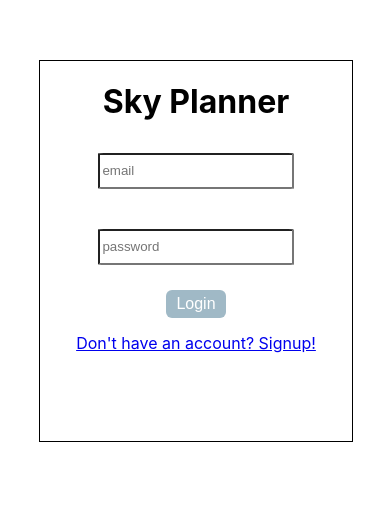
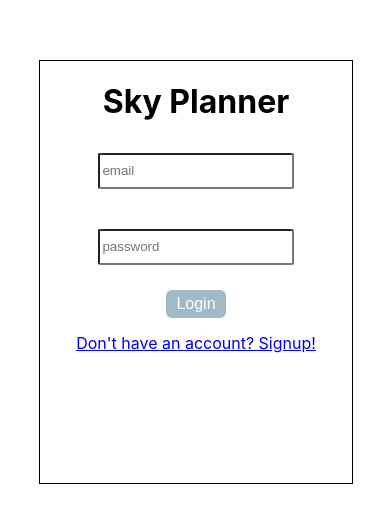
Before and after one commit to Brandao-lang/sky-planner, a React (Create React App) app in the folder Client/: page / in a window 390 px wide. Shown: the part 109-632 px from the top of the page. Built offline with nearby package versions, Linux system fonts and the light colour scheme.

Commit message:
mobile view additions

```diff
--- a/Client/src/styles/login.css
+++ b/Client/src/styles/login.css
@@ -81,7 +81,7 @@
   .login-form {
     position: absolute;
     width: 80%;
-    height: 45%;
+    height: 50vh;
     border: 1px solid black;
     text-align: center;
     top: 20%;
```
